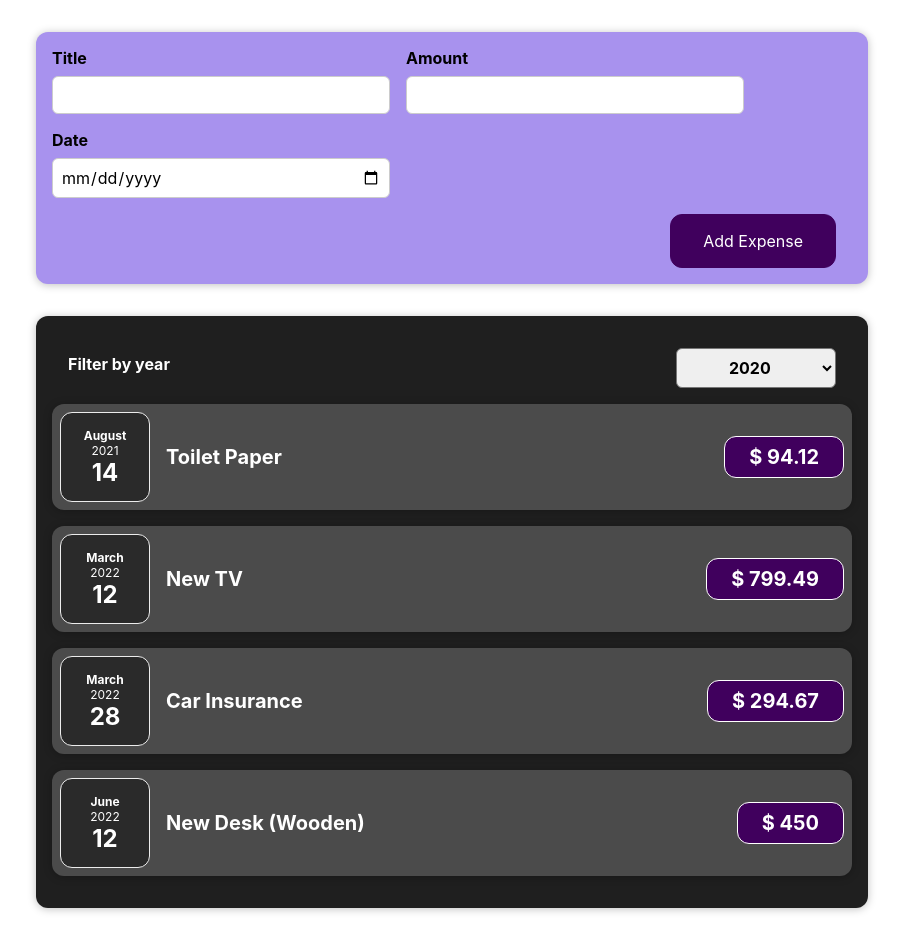
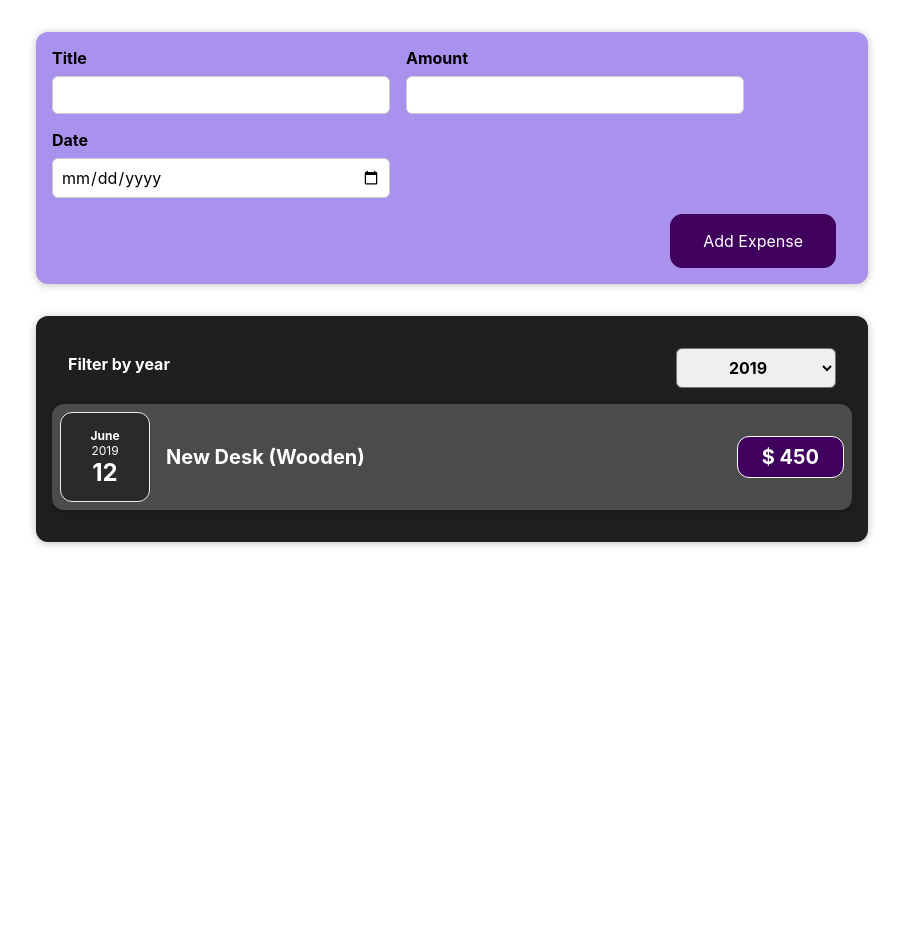
Before and after one commit to alex197925/react-tutorial, a React (Create React App) app in the folder tutorial-app/: page / in a window 1280 px wide. Shown: the whole page, without its empty margins (188-1091 px from the left). After the commit the page ends 800 px from the top, so only its background shows below. Built offline with nearby package versions, Linux system fonts and the light colour scheme.

Commit message:
Filtering items and selecte them depence of selected year

```diff
--- a/tutorial-app/src/App.js
+++ b/tutorial-app/src/App.js
@@ -9,7 +9,7 @@ const DUMMY_EXPENSES = [
         amount: 94.12,
         date: new Date(2021, 7, 14),
     },
-    {id: 'e2', title: 'New TV', amount: 799.49, date: new Date(2022, 2, 12)},
+    {id: 'e2', title: 'New TV', amount: 799.49, date: new Date(2020, 2, 12)},
     {
         id: 'e3',
         title: 'Car Insurance',
@@ -20,7 +20,7 @@ const DUMMY_EXPENSES = [
         id: 'e4',
         title: 'New Desk (Wooden)',
         amount: 450,
-        date: new Date(2022, 5, 12),
+        date: new Date(2019, 5, 12),
     },
 ];
 
--- a/tutorial-app/src/components/Expenses/Expenses.js
+++ b/tutorial-app/src/components/Expenses/Expenses.js
@@ -7,7 +7,7 @@ import {useState} from "react";
 
 const Expenses = (props) => {
 
-    const [year, setYear] = useState("2020");
+    const [year, setYear] = useState("2019");
 
 
     //Passing selected year with selectedYear parameter
@@ -17,12 +17,21 @@ const Expenses = (props) => {
         console.log(selectedYear);
     }
 
+    // Selected all items,
+    const filteredExpenses = props.items.filter(expense => {
+        //Returning expense date with full year and converting to string
+        return expense.date.getFullYear().toString() === year;
+    })
+    // console.log(filteredExpenses);
+
     return (
         <div>
             <Card className="expenses">
-                <ExpensesFilter selected={year} onselectYear={filterChangeHandler}/>
-                {/*Map through all items-expenses and create ExpensesItem component*/}
-                {props.items.map((expense) => <ExpenseItem title={expense.title} date={expense.date}
+                <ExpensesFilter
+                    selected={year}
+                    onselectYear={filterChangeHandler}/>
+                {/*Filtering through all items-expenses and displaying product by year*/}
+                {filteredExpenses.map((expense) => <ExpenseItem title={expense.title} date={expense.date}
                                                            amount={expense.amount} key={expense.id}/>)}
 
             </Card>
--- a/tutorial-app/src/components/ExpensesFilter.js
+++ b/tutorial-app/src/components/ExpensesFilter.js
@@ -1,4 +1,4 @@
-import React from 'react';
+import React, {useState} from 'react';
 
 import './ExpensesFilter.css';
 
```
